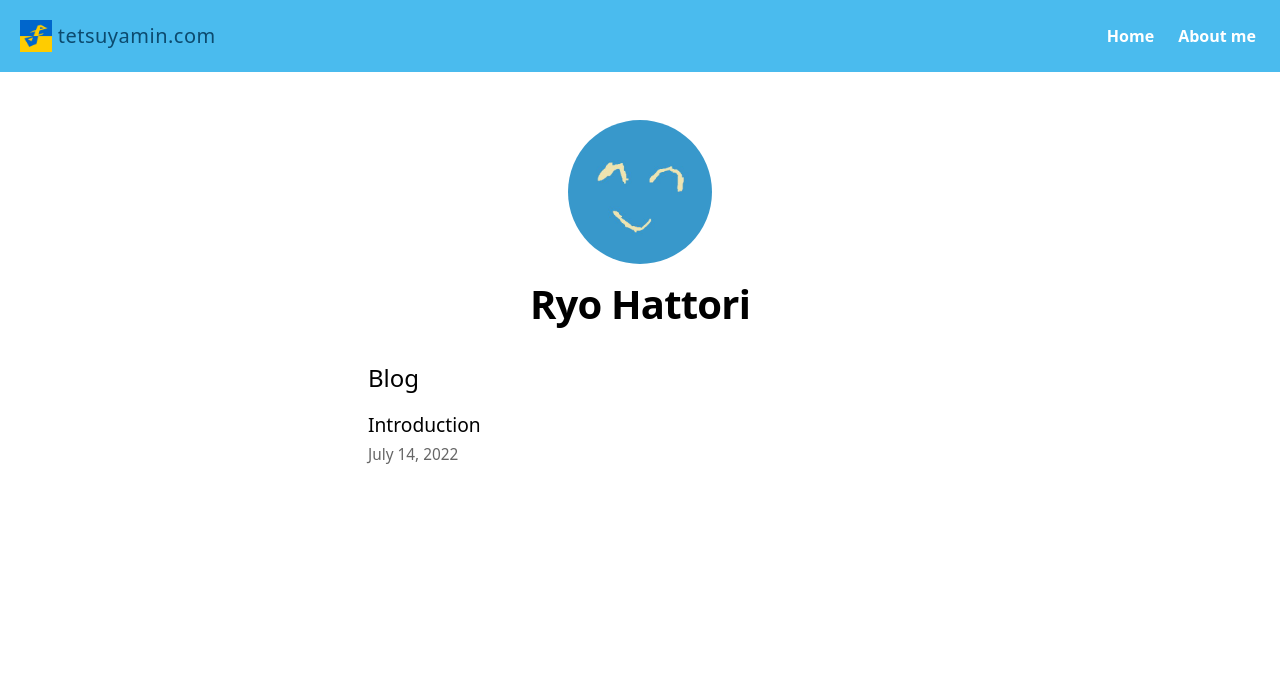
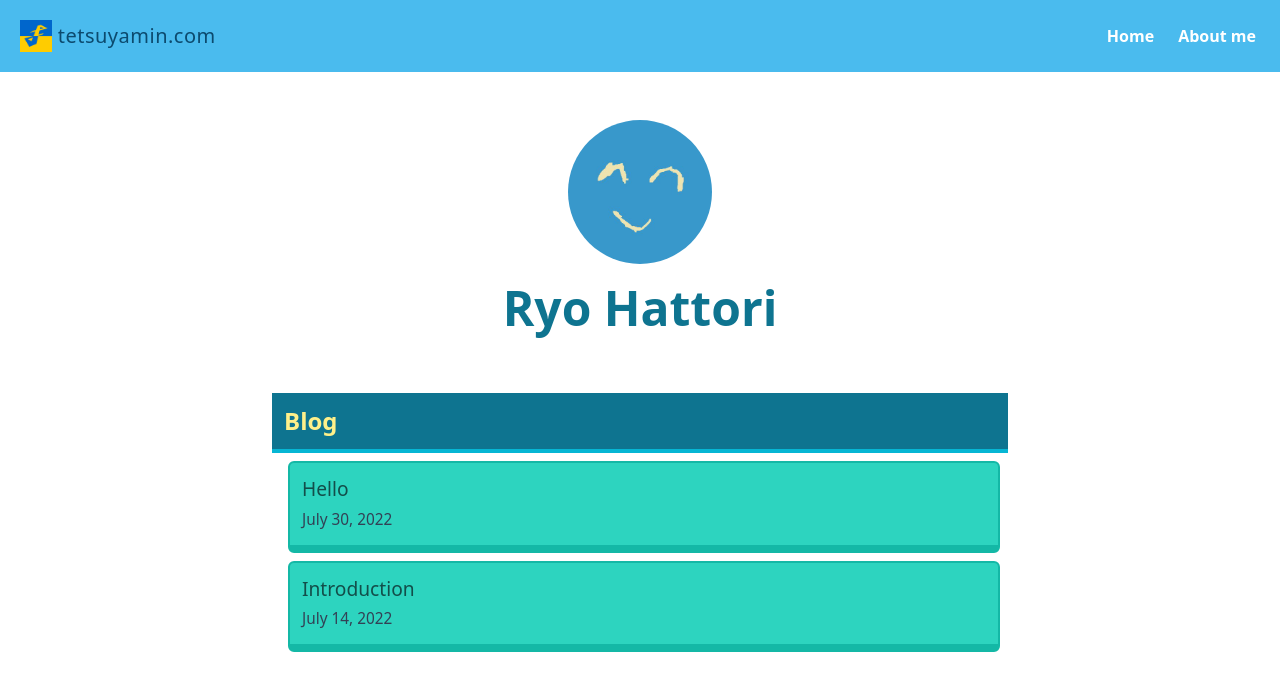
Before and after one commit to Tetsuyamin/nextjs-blog, a Next.js app: page / in a window 1280 px wide. Shown: the top 690 px of the page. Built offline with nearby package versions, Linux system fonts and the light colour scheme.

Commit message:
new look!

```diff
--- a/components/layout.js
+++ b/components/layout.js
@@ -14,6 +14,9 @@ export default function Layout({ children, home }) {
     <Navbar />
     <div className={styles.container}>
       <Head>
+        <link rel="preconnect" href="https://fonts.googleapis.com" />
+        <link rel="preconnect" href="https://fonts.gstatic.com" crossorigin />
+        <link href="https://fonts.googleapis.com/css2?family=Cabin&display=swap" rel="stylesheet" />
         <link rel="icon" href="/images/tet_ua.png" />
         <meta
           name="description"
@@ -40,7 +43,10 @@ export default function Layout({ children, home }) {
               width={144}
               alt={name}
             />
-            <h1 className={utilStyles.heading2Xl}>{name}</h1>
+            <h1 className='font-bold text-5xl text-cyan-700 p-5'>{name}</h1>
+            <div class='p-5'>
+
+            </div>
           </>
         ) : (
           <>
@@ -58,7 +64,7 @@ export default function Layout({ children, home }) {
             </Link>
             <h2 className={utilStyles.headingLg}>
               <Link href="/">
-                <a className={utilStyles.colorInherit}>{name}</a>
+                <a className='font-bold text-cyan-800'>{name}</a>
               </Link>
             </h2>
           </>
--- a/components/layout.module.css
+++ b/components/layout.module.css
@@ -1,5 +1,5 @@
 .container{
-    max-width: 36rem;
+    max-width: 48rem;
     padding: 0 1rem;
     margin: 3rem auto 6rem;
 }
--- a/pages/index.js
+++ b/pages/index.js
@@ -23,18 +23,23 @@ export default function Home({allPostsData}) {
         <title>{siteTitle}</title>
       </Head>
       <section className={`${utilStyles.headingMd} ${utilStyles.padding1px}`}>
-        <h2 className={utilStyles.headingLg}>Blog</h2>
+        <h2 className='items-center flex-wrap font-bold bg-cyan-700 text-yellow-200 p-3 text-2xl border-b-4 border-cyan-500'>Blog</h2>
+        <div class='p-1'></div>
         <ul className={utilStyles.list}>
           {allPostsData.map(({ id, date, title }) => (
-            <li className={utilStyles.listItem} key={id}>
-              <Link href={`/posts/${id}`}>
-                <a>{title}</a>
-              </Link>
-              <br/>
-              <small className={`${utilStyles.lightText}`}>
-                <Date dateString={date} />
-              </small>
+            <>
+            <Link href={`/posts/${id}`}>
+              <li className='ml-4 mr-2 items-center flex-wrap text-teal-900 font-medium bg-teal-400 hover:bg-teal-300 p-3 cursor-pointer border-solid border-teal-500 border-2 border-b-8 hover:border-b-4 hover:mt-1 rounded-md' key={id}>
+                  <a>{title}</a>
+                <br/>
+                <small className={`text-slate-700`}>
+                  <Date dateString={date} />
+                </small>
+              </li>
+            </Link>
+            <li className='p-1'>
             </li>
+            </>
           ))}
         </ul>
       </section>
--- a/pages/posts/[id].js
+++ b/pages/posts/[id].js
@@ -1,7 +1,6 @@
 import { getAllPostIds, getPostData } from '../../lib/posts';
 import Head from 'next/head';
 import Date from '../../components/date';
-import utilStyles from '../../styles/utils.module.css';
 
 export async function getStaticProps({ params }) {
   const postData = await getPostData(params.id);
@@ -29,12 +28,15 @@ export default function Post({ postData }) {
                 <title>{postData.title}</title>
             </Head>
         <article>
-          <h1 className={utilStyles.headingXl}>{postData.title}</h1>
-          <div className={utilStyles.lightText}>
+          <div class='rounded-md border-4 border-b-8 border-amber-200 bg-amber-100'>
+          <div class='m-2 bg-teal-200 rounded border-2 border-teal-600'>
+            <h1 className='text-teal-900 text-5xl font-bold p-2'>{postData.title}</h1>
+            <div className='pl-3 text-teal-50 bg-teal-600 font-medium'>
             <Date dateString={postData.date} />
+            </div>
           </div>
-          <br/>
-          <div dangerouslySetInnerHTML={{__html: postData.contentHtml}} />
+          <div dangerouslySetInnerHTML={{__html: postData.contentHtml}} className='m-2 p-3 text-slate-100 bg-slate-800 mt-2 border-2 rounded border-slate-400 font-medium'/>
+          </div>
         </article>
       </Layout>
     );
--- /dev/null
+++ b/posts/hello.md
@@ -0,0 +1,6 @@
+---
+title: 'Hello'
+date: '2022-07-30'
+---
+
+I'm happy!
--- a/posts/introduction.md
+++ b/posts/introduction.md
@@ -5,7 +5,7 @@ date: '2022-07-14'
 
 Born in Hiroshima in Dec 1998!
 
-**Education**
+<h1> Education </h1>
 
 2017.4 - 2022.3 Faculty of Science, Kyoto University
 
--- a/styles/main.css
+++ b/styles/main.css
@@ -32,7 +32,7 @@ html {
   -moz-tab-size: 4; /* 3 */
   -o-tab-size: 4;
      tab-size: 4; /* 3 */
-  font-family: ui-sans-serif, system-ui, -apple-system, BlinkMacSystemFont, "Segoe UI", Roboto, "Helvetica Neue", Arial, "Noto Sans", sans-serif, "Apple Color Emoji", "Segoe UI Emoji", "Segoe UI Symbol", "Noto Color Emoji"; /* 4 */
+  font-family: 'Cabin', sans-serif; /* 4 */
 }
 
 /*
```
